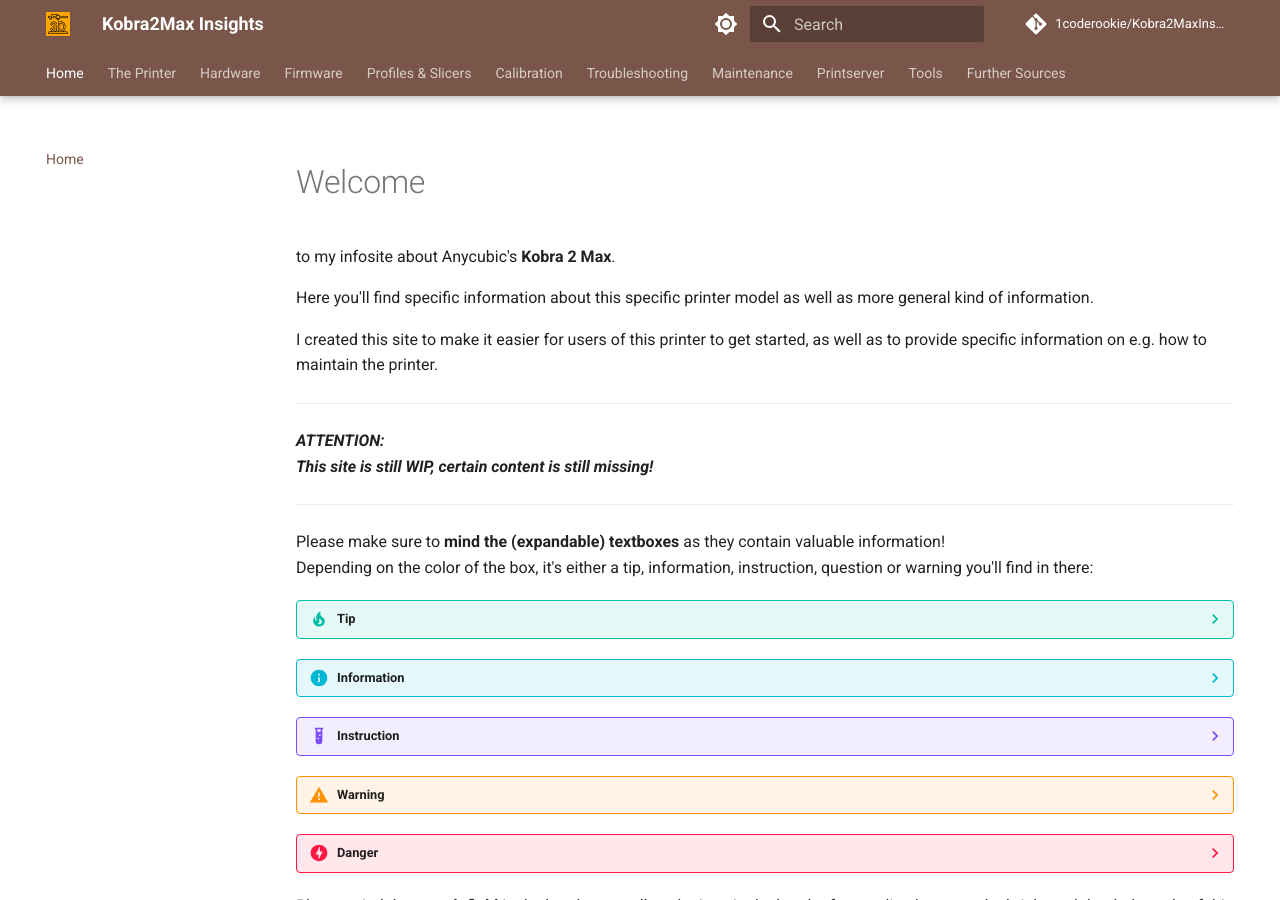
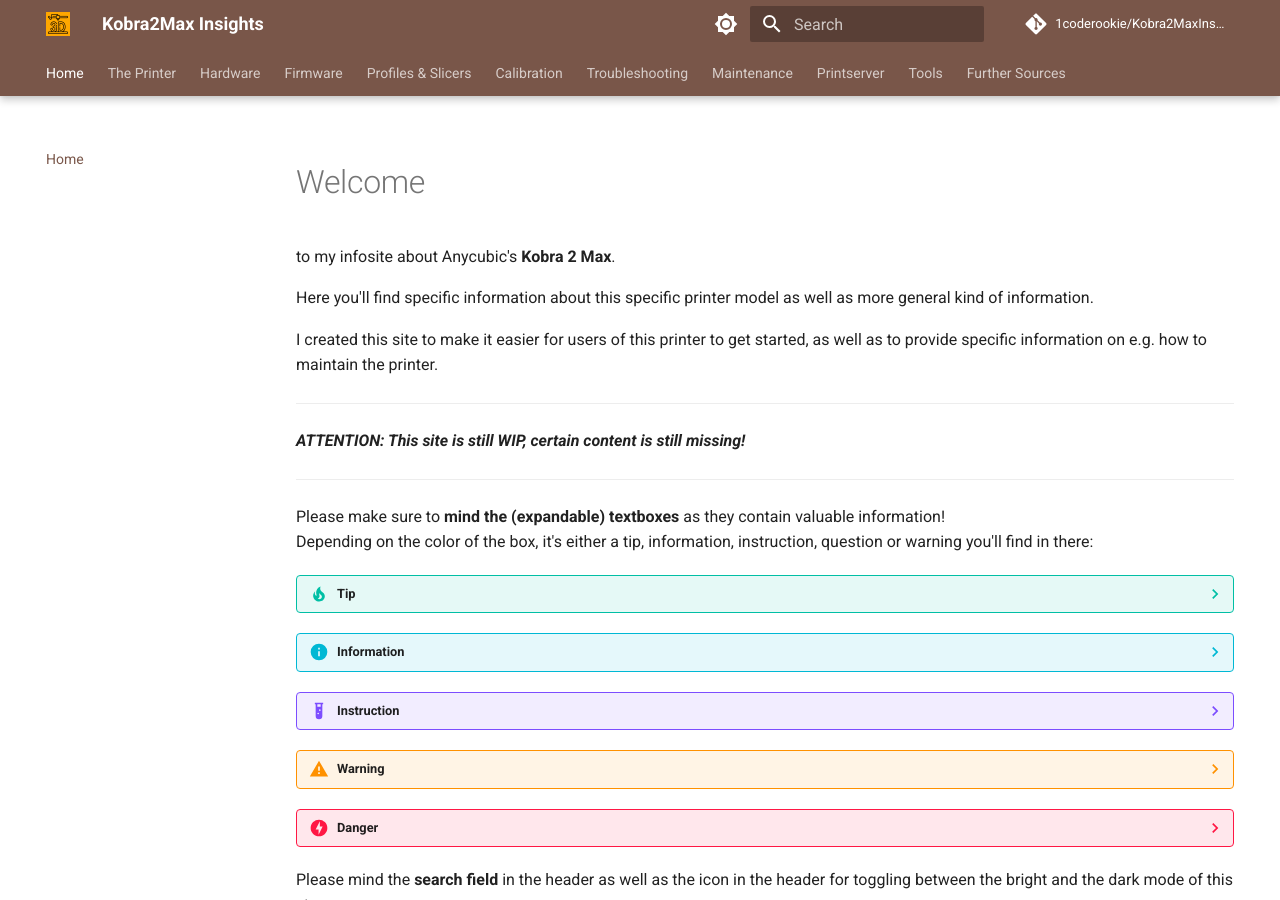
Before and after one commit to 1coderookie/Kobra2MaxInsights, an MkDocs documentation site: the page built from docs/index.md, in a window 1280 px wide and 900 px high. Built offline with MkDocs 1.6.1 and Material for MkDocs 9.7.7, drawn with Linux system fonts in a browser that asks for light colours; comment, search, counter and statistics services are not loaded.

```diff
--- a/docs/index.md
+++ b/docs/index.md
@@ -9,8 +9,7 @@ I created this site to make it easier for users of this printer to get started,
 
 ---
 
-***ATTENTION:***
-***This site is still WIP, certain content is still missing!***
+***ATTENTION: This site is still WIP, certain content is still missing!***
 
 ---
 
```
